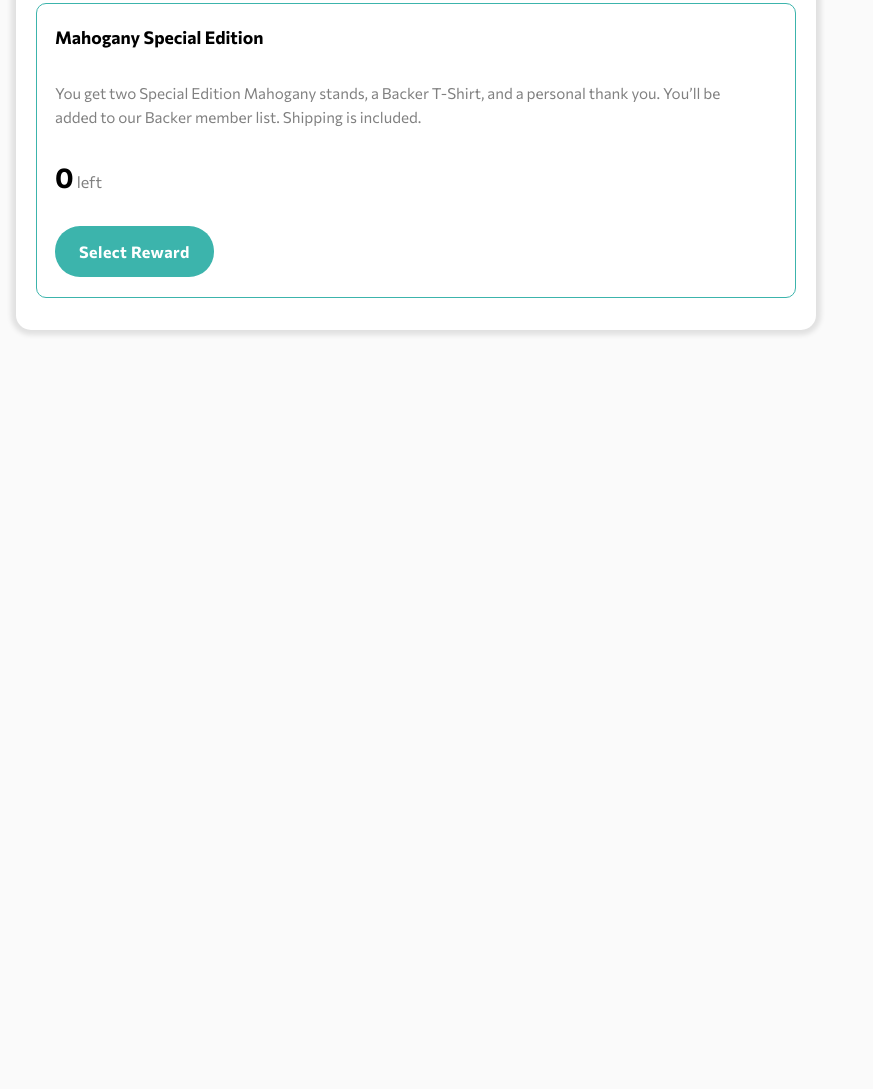
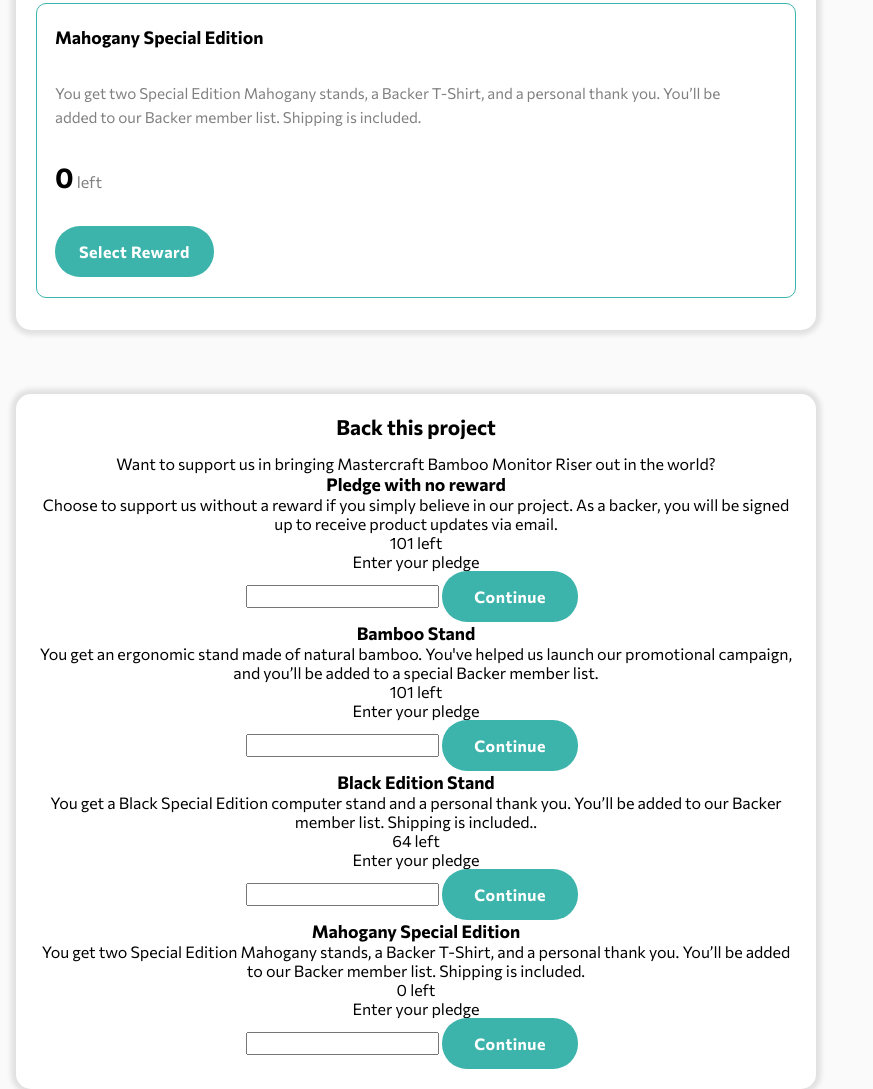
Before and after one commit to kamilp522/crowdfunding-page, a website built with Parcel: page src/index.html in a window 1280 px wide. Shown: the part 1878-2967 px from the top of the page, without its empty margins (0-873 px from the left). Before the commit the page ends 2272 px from the top, so only its background shows below. Built offline with nearby package versions, Linux system fonts and the light colour scheme.

Commit message:
selection modal in progress

```diff
--- a/src/index.html
+++ b/src/index.html
@@ -139,6 +139,70 @@
           </div>
         </div>
       </section>
+
+      <div class="selection-modal">
+        <div class="modal-intro-container">
+          <h2>Back this project</h2>
+          <img src="../images/icon-close-menu.svg" aria-label="close pledge pop up" alt="">
+          <p>Want to support us in bringing Mastercraft Bamboo Monitor
+            Riser out in the world?</p>
+        </div>
+        <div class="pledge-cards-container">
+
+          <div class="no-reward-pledge card">
+            <h3><span class="choose"></span>Pledge with no reward</h3>
+            <p>Choose to support us without a
+              reward if you simply believe in our project. As a backer, you will be signed
+              up to receive product updates via email.</p>
+            <p class="number-left"><span >101</span> left</p>
+            <div class="enter-pledge">
+              <p>Enter your pledge</p>
+              <input type="number">
+              <button class="button">Continue</button>
+            </div>
+            </div>
+
+          <div class="bamboo-stand card">
+            <h3><span class="choose"></span>Bamboo Stand</h3>
+            <p>You get an ergonomic
+              stand made of natural bamboo. You've helped us launch our promotional
+              campaign, and you’ll be added to a special Backer member list.</p>
+            <p class="number-left"><span >101</span> left</p>
+            <div class="enter-pledge">
+              <p>Enter your pledge</p>
+              <input type="number">
+              <button class="button">Continue</button>
+            </div>
+            </div>
+
+          <div class="black-edition-stand card">
+            <h3><span class="choose"></span>Black Edition Stand</h3>
+            <p>You get a Black Special
+              Edition computer stand and a personal thank you. You’ll be added to our
+              Backer member list. Shipping is included..</p>
+            <p class="number-left"><span >64</span> left</p>
+            <div class="enter-pledge">
+              <p>Enter your pledge</p>
+              <input type="number">
+              <button class="button">Continue</button>
+            </div>
+            </div>
+
+          <div class="mahogany-special-edition card">
+            <h3><span class="choose"></span>Mahogany Special Edition</h3>
+            <p>You get two Special Edition Mahogany
+              stands, a Backer T-Shirt, and a personal thank you. You’ll be added to our
+              Backer member list. Shipping is included.</p>
+            <p class="number-left"><span >0</span> left</p>
+            <div class="enter-pledge">
+              <p>Enter your pledge</p>
+              <input type="number">
+              <button class="button">Continue</button>
+            </div>
+            </div>
+
+          </div>
+      </div>
     </main>
 
     <!--    Bookmark $89,914 of $100,000
@@ -149,8 +213,7 @@
 
     <!-- Selection modal start -->
     <!--
-    Back this project Want to support us in bringing Mastercraft Bamboo Monitor
-    Riser out in the world? Pledge with no reward Choose to support us without a
+    Back this project  Pledge with no reward Choose to support us without a
     reward if you simply believe in our project. As a backer, you will be signed
     up to receive product updates via email. Bamboo Stand Pledge $25 or more You
     get an ergonomic stand made of natural bamboo. You've helped us launch our
--- a/src/sass/components/_index.sass
+++ b/src/sass/components/_index.sass
@@ -3,3 +3,4 @@
 @forward 'section_welcome'
 @forward 'section_backers'
 @forward 'section_back_project'
+@forward 'selection_modal'
--- /dev/null
+++ b/src/sass/components/_selection_modal.sass
@@ -0,0 +1,10 @@
+@use '../abstracts' as abs
+
+.selection-modal
+    background-color: white
+    margin: 2em 1em 0
+    border-radius: 15px
+    padding: 1.25em
+    box-shadow: 0 0 5px 5px rgba(0, 0, 0, 0.1)
+    text-align: center
+    width: clamp(20rem, 90%, 50rem)
```
Also changed, not shown: dist/index.html, 2 other files.
